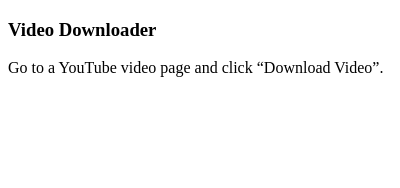
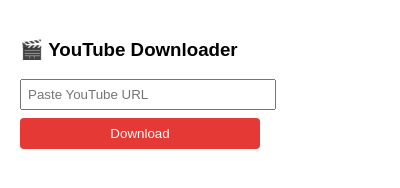
Before and after one commit to iyk89/video-download-chrome-extension, a browser extension: page popup.html in a window 400 px wide. Drawn offline with Linux system fonts and the light colour scheme.

Commit message:
Redesign popup UI with input and button

```diff
--- a/popup.html
+++ b/popup.html
@@ -1,10 +1,37 @@
 <!DOCTYPE html>
 <html>
-<head>
-  <title>YouTube Downloader</title>
-</head>
-<body>
-  <h3>Video Downloader</h3>
-  <p>Go to a YouTube video page and click “Download Video”.</p>
-</body>
+  <head>
+    <title>YouTube Downloader</title>
+    <style>
+      body {
+        font-family: sans-serif;
+        width: 240px;
+        padding: 12px;
+      }
+      input {
+        width: 100%;
+        padding: 6px;
+        margin-bottom: 8px;
+      }
+      button {
+        width: 100%;
+        padding: 8px;
+        background-color: #e53935;
+        color: white;
+        border: none;
+        border-radius: 4px;
+        cursor: pointer;
+      }
+      button:hover {
+        background-color: #d32f2f;
+      }
+    </style>
+  </head>
+  <body>
+    <h3>🎬 YouTube Downloader</h3>
+    <input id="videoUrl" type="text" placeholder="Paste YouTube URL" />
+    <button id="downloadBtn">Download</button>
+
+    <script src="content.js"></script>
+  </body>
 </html>
```
